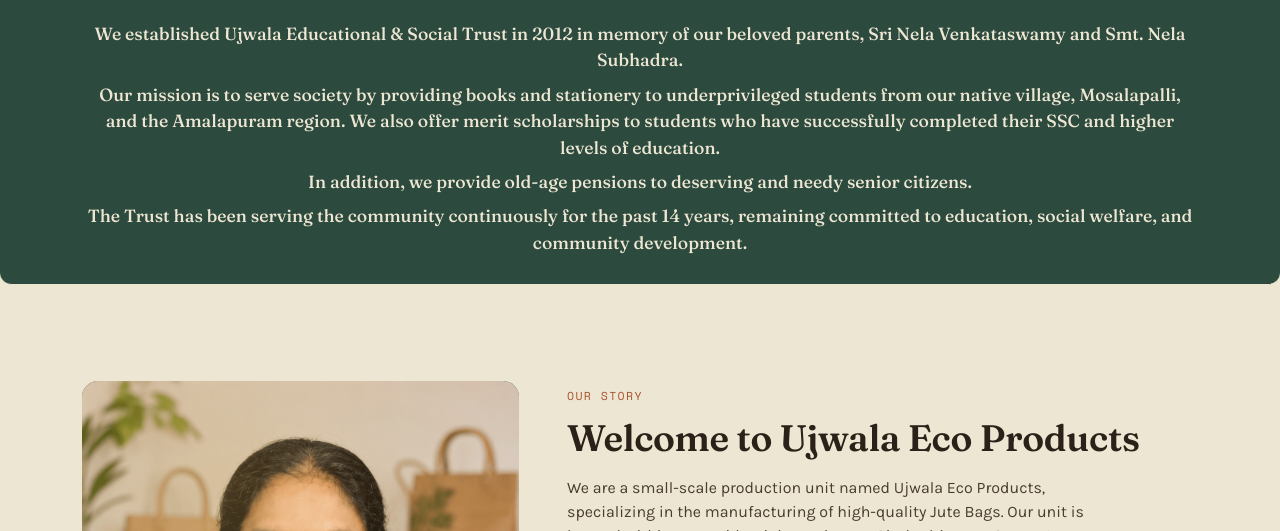
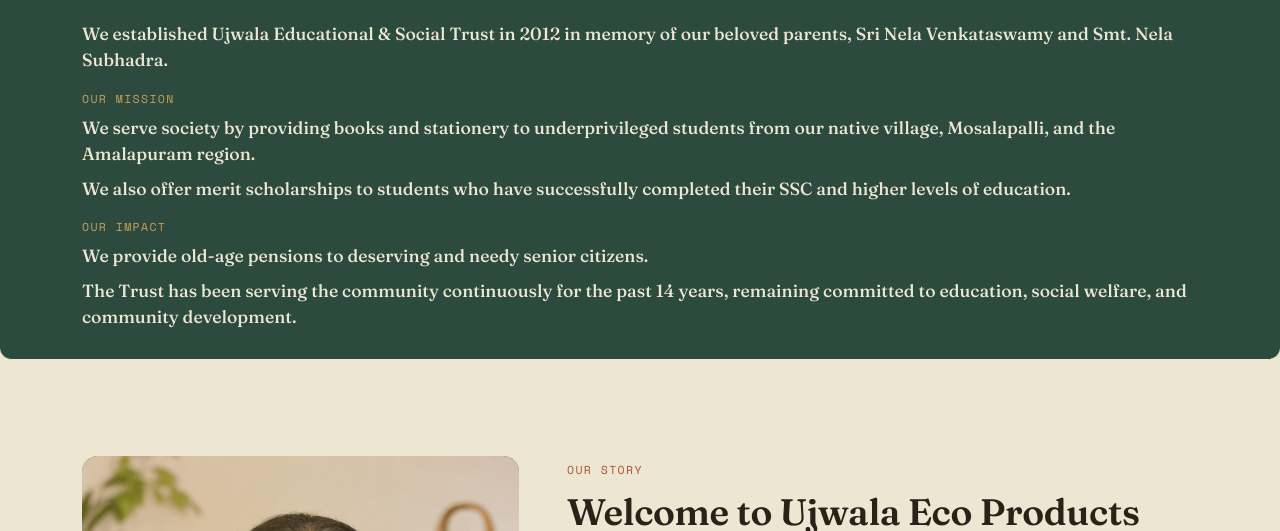
Before and after one commit to jureddikarthik07/Ujwala-Eco-Products, a plain HTML site: page index.html in a window 1280 px wide. Shown: the part 852-1383 px from the top of the page. Drawn offline with nearby package versions, Linux system fonts and the light colour scheme; no server answers.

Commit message:
Left-align about section text, add subheadings for readability

```diff
--- a/CSS/style.css
+++ b/CSS/style.css
@@ -271,7 +271,7 @@ a {
   font-family: "Fraunces", serif;
   color: var(--linen);
   font-size: 1.1rem;
-  text-align: center;
+  text-align: left;
   margin: 0.5rem 0 0.5rem 0;
 }
 section {
--- a/index.html
+++ b/index.html
@@ -146,8 +146,13 @@
       </div>
       <div class="col-7 col-md-12 fact ">
           <p class="content"> We established Ujwala Educational & Social Trust in 2012 in memory of our beloved parents, Sri Nela Venkataswamy and Smt. Nela Subhadra.</p>
-          <p class="content"> Our mission is to serve society by providing books and stationery to underprivileged students from our native village, Mosalapalli, and the Amalapuram region. We also offer merit scholarships to students who have successfully completed their SSC and higher levels of education.</p>
-          <p class="content"> In addition, we provide old-age pensions to deserving and needy senior citizens.</p>
+
+          <span class="mono d-block mt-3 mb-1" style="color: var(--gold);">Our Mission</span>
+          <p class="content"> We serve society by providing books and stationery to underprivileged students from our native village, Mosalapalli, and the Amalapuram region.</p>
+          <p class="content"> We also offer merit scholarships to students who have successfully completed their SSC and higher levels of education.</p>
+
+          <span class="mono d-block mt-3 mb-1" style="color: var(--gold);">Our Impact</span>
+          <p class="content"> We provide old-age pensions to deserving and needy senior citizens.</p>
           <p class="content"> The Trust has been serving the community continuously for the past 14 years, remaining committed to education, social welfare, and community development.</p>
         </strong>
       </div>
```
